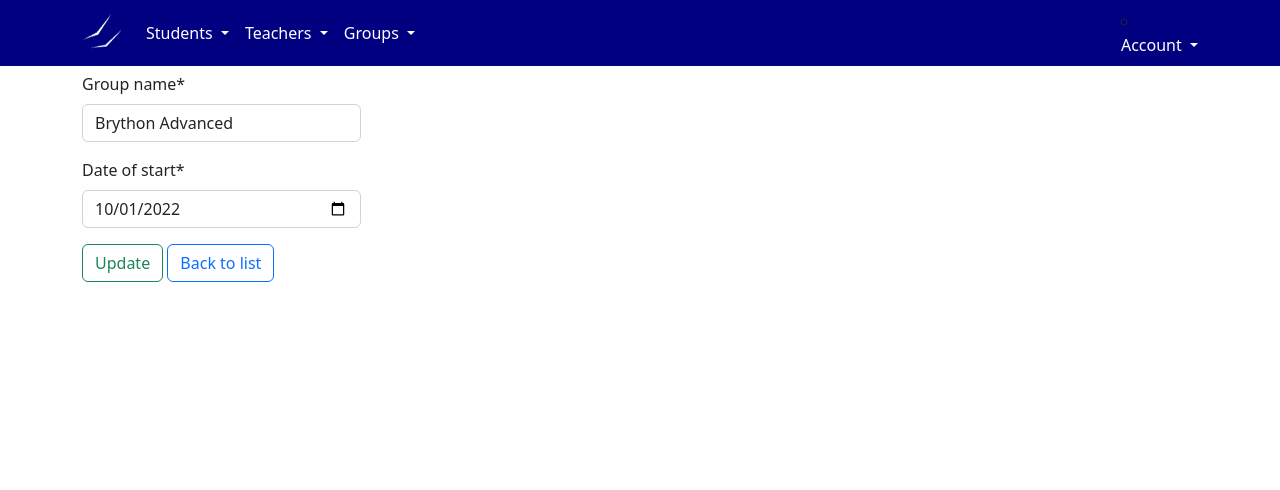
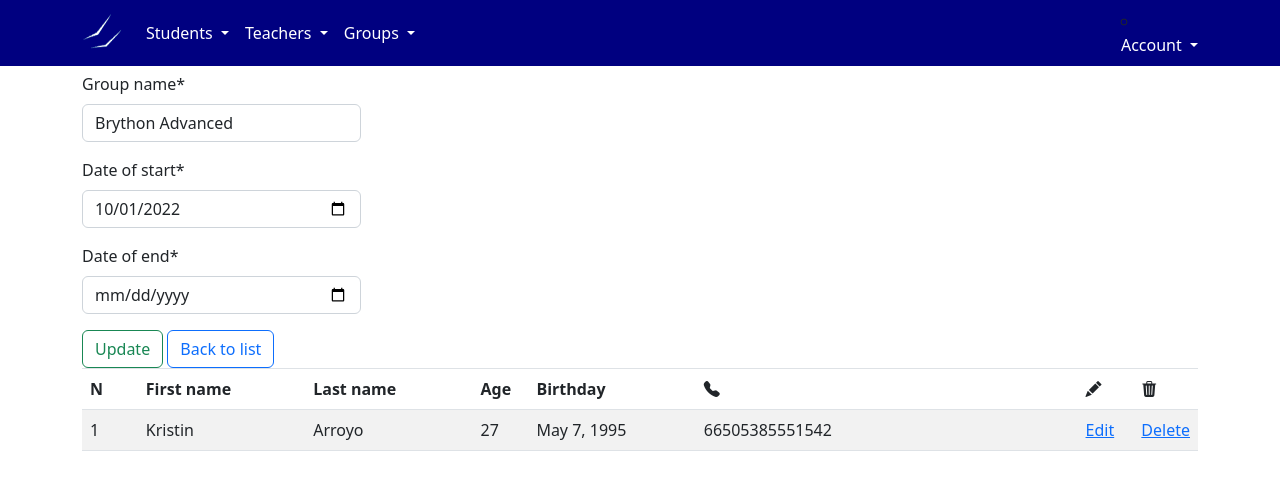
Before and after one commit to PyPro2022/DJANGO_LMS, a Django app: page /groups/update/1/ in a window 1280 px wide. Shown: the top 490 px of the page. Run offline with Django 4.2, Linux system fonts and the light colour scheme; data comes from the database, SQL or seed files in the repository; parts of the project's set-up code (start-up, migrations or seed data) failed here and were passed over; some libraries are stand-ins or nearby versions.

Commit message:
Создал st_list_table.html. Поправил вью и шаблон update для групп

```diff
--- a/groups/forms.py
+++ b/groups/forms.py
@@ -41,7 +41,7 @@ class GroupCreateForm(GroupBaseForm):
 class GroupUpdateForm(GroupBaseForm):
     class Meta(GroupBaseForm.Meta):
         exclude = [
-            'date_of_start',
+            # 'date_of_start',
             'number_of_students',
 
         ]
@@ -52,7 +52,10 @@ class GroupFilterForm(FilterSet):
         model = Group
         fields = {
             'group_name': ['exact', 'icontains'],
-            'date_of_start': ['year', 'month', 'day'],
+            'date_of_start': ['exact','year', 'month', 'day'],
+        }
+        widgets = {
+            'date_of_start': forms.DateInput(attrs={'type': 'date'}),
         }
 
 # Документация: значение ключевых слов для настройки поиска:
--- a/groups/views.py
+++ b/groups/views.py
@@ -11,7 +11,7 @@ from django.http import HttpResponseRedirect
 from django.shortcuts import get_object_or_404, render
 from django.urls import reverse
 
-from .forms import GroupCreateForm, GroupFilterForm
+from .forms import GroupCreateForm, GroupFilterForm, GroupUpdateForm
 from .models import Group
 
 
@@ -44,18 +44,16 @@ def create_group(request):
 
 def update_group(request, pk):
     group = get_object_or_404(Group, pk=pk)
-    if request.method == 'GET':
-        form = GroupCreateForm(instance=group)
-    else:
-        form = GroupCreateForm(request.POST, instance=group)
+    if request.method == 'POST':
+        form = GroupUpdateForm(request.POST, instance=group)
         if form.is_valid():
             form.save()
-
             return HttpResponseRedirect(reverse('groups'))
-
+    else:
+        form = GroupUpdateForm(instance=group)
     return render(
         request, 'groups/gr_update.html',
-        {'title': 'Update group', 'form': form},
+        {'title': 'Update group', 'form': form, 'group': group},
     )
 
 
@@ -94,3 +92,20 @@ def delete_group(request, pk):
 #             'groups/gr_list.html',
 #             {'title': 'List of groups', 'groups': gr, 'method': "get", 'args': args, 'form': form}
 #         )
+
+
+# def update_group(request, pk):
+#     group = get_object_or_404(Group, pk=pk)
+#     if request.method == 'GET':
+#         form = GroupCreateForm(instance=group)
+#     else:
+#         form = GroupCreateForm(request.POST, instance=group)
+#         if form.is_valid():
+#             form.save()
+#
+#             return HttpResponseRedirect(reverse('groups'))
+#
+#     return render(
+#         request, 'groups/gr_update.html',
+#         {'title': 'Update group', 'form': form, 'group': group},
+#     )
--- a/templates/groups/gr_list.html
+++ b/templates/groups/gr_list.html
@@ -7,7 +7,7 @@
 
 {% block content %}
 
-{%with app_name=groups app_name_filter=groups_filter %}
+{%with app_name=groups app_name_filter=groups_filter route='groups'%}
 {% include 'includes/accordion.html' %}
 {% endwith %}
 
--- a/templates/groups/gr_update.html
+++ b/templates/groups/gr_update.html
@@ -13,4 +13,7 @@
                 <input class="btn btn-outline-success" type="submit" value="Update">
         <a class="btn btn-outline-primary" href="{% url 'groups' %}">Back to list</a>
     </form>
+    {% with list_object=group.students.all on_group=False %}
+        {% include 'includes/st_list_table.html' %}
+    {% endwith %}
 {% endblock %}
--- a/templates/includes/accordion.html
+++ b/templates/includes/accordion.html
@@ -17,7 +17,7 @@
                     <div class="mt-2">
                     <input class="btn btn-outline-primary" type="submit" value="Search">
                     {% if app_name_filter.data %}
-                    <a class="btn btn-outline-primary" href="{% url '{app_name}' %}">Back to list</a>
+                    <a class="btn btn-outline-primary" href="{% url route %}">Back to list</a>
                 {% endif%}
                 </div>
             </form>
--- /dev/null
+++ b/templates/includes/st_list_table.html
@@ -0,0 +1,31 @@
+<table class="table table-hover table-striped">
+    <thead class="table-bordered">
+        <tr>
+            <th style="width: 5%">N</th>
+            <th style="width: 15%">First name</th>
+            <th style="width: 15%">Last name</th>
+            <th style="width: 5%">Age</th>
+            <th style="width: 15%">Birthday</th>
+            <th><i class="bi bi-telephone-fill"></i></th>
+            {% if on_group %}<th style="width: 15%">Group</th>{% endif %}
+            <th style="width: 5%"><i class="bi bi-pencil-fill"></i></th>
+            <th style="width: 5%"><i class="bi bi-trash3-fill"></i></th>
+        </tr>
+    </thead>
+    {% for student in list_object %}
+    <tr>
+        <td>{{ forloop.counter }}</td>
+<!--        <td>{{ student.id }}</td>-->
+        <td>{{ student.first_name }}</td>
+        <td>{{ student.last_name }}</td>
+        <td>{% if student.get_age %}{{ student.get_age }}{% endif %}</td>
+        <td>{{ student.birthday }}</td>
+        <td>{% if student.phone_number %}{{ student.phone_number }}{% endif %}</td>
+            {% if on_group %}
+                <td>{% if student.group %}{{ student.group.group_name }}{% endif %}</td>
+            {% endif %}
+        <td><a href="{% url 'update_student' student.pk %}">Edit</a></td>
+        <td><a href="{% url 'delete_student' student.pk %}">Delete</a></td>
+        </tr>
+    {% endfor %}
+    </table>
```
Also changed, not shown: templates/students/st_list.html (+3 -32 lines).
